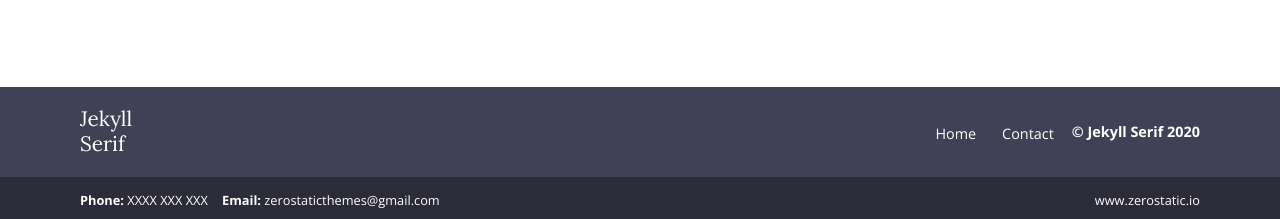
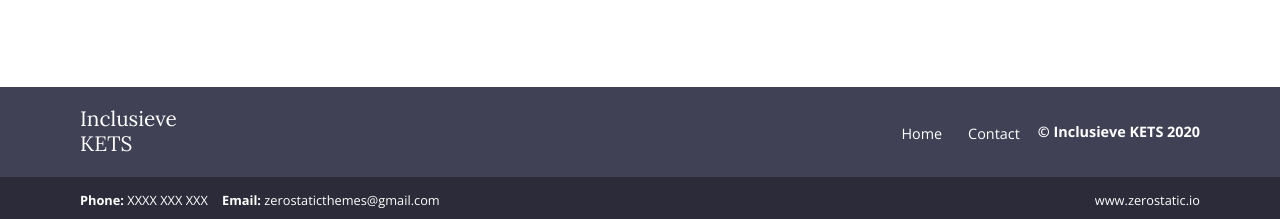
Before and after one commit to IngegnoMakerSpace/inclusievekets, a Jekyll site: the page built from index.html, in a window 1280 px wide. Shown: the part 1468-1687 px from the top of the page. Built offline with Jekyll 4.4.1, drawn with Linux system fonts in a browser that asks for light colours.

Commit message:
generate site

```diff
--- a/_config.yml
+++ b/_config.yml
@@ -1,7 +1,7 @@
-baseurl: ''
 exclude: ['README.md']
 permalink: pretty
-title: 'Jekyll Serif'
+title: 'Inclusieve KETS'
+baseurl:
 
 collections:
   services:
```
